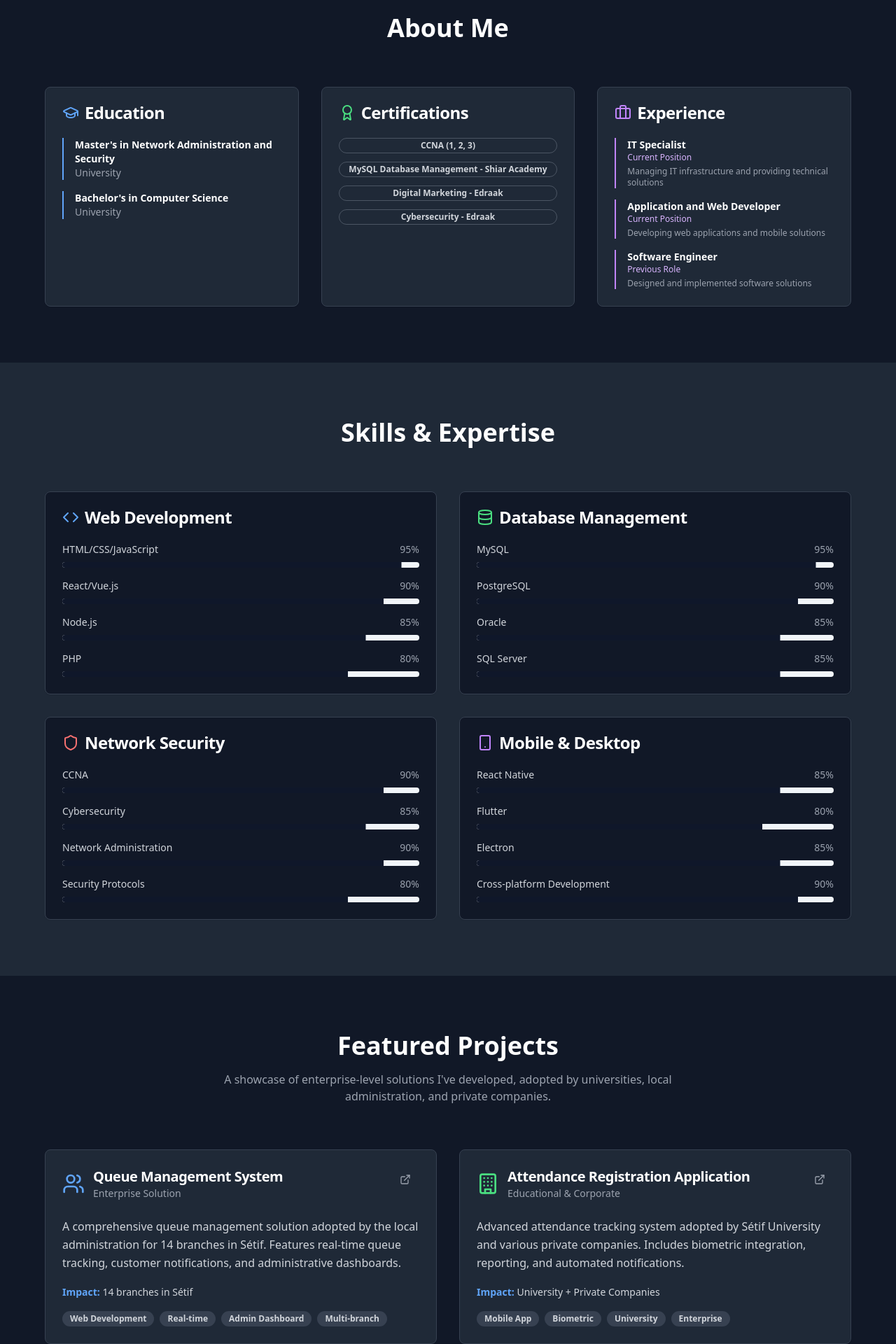
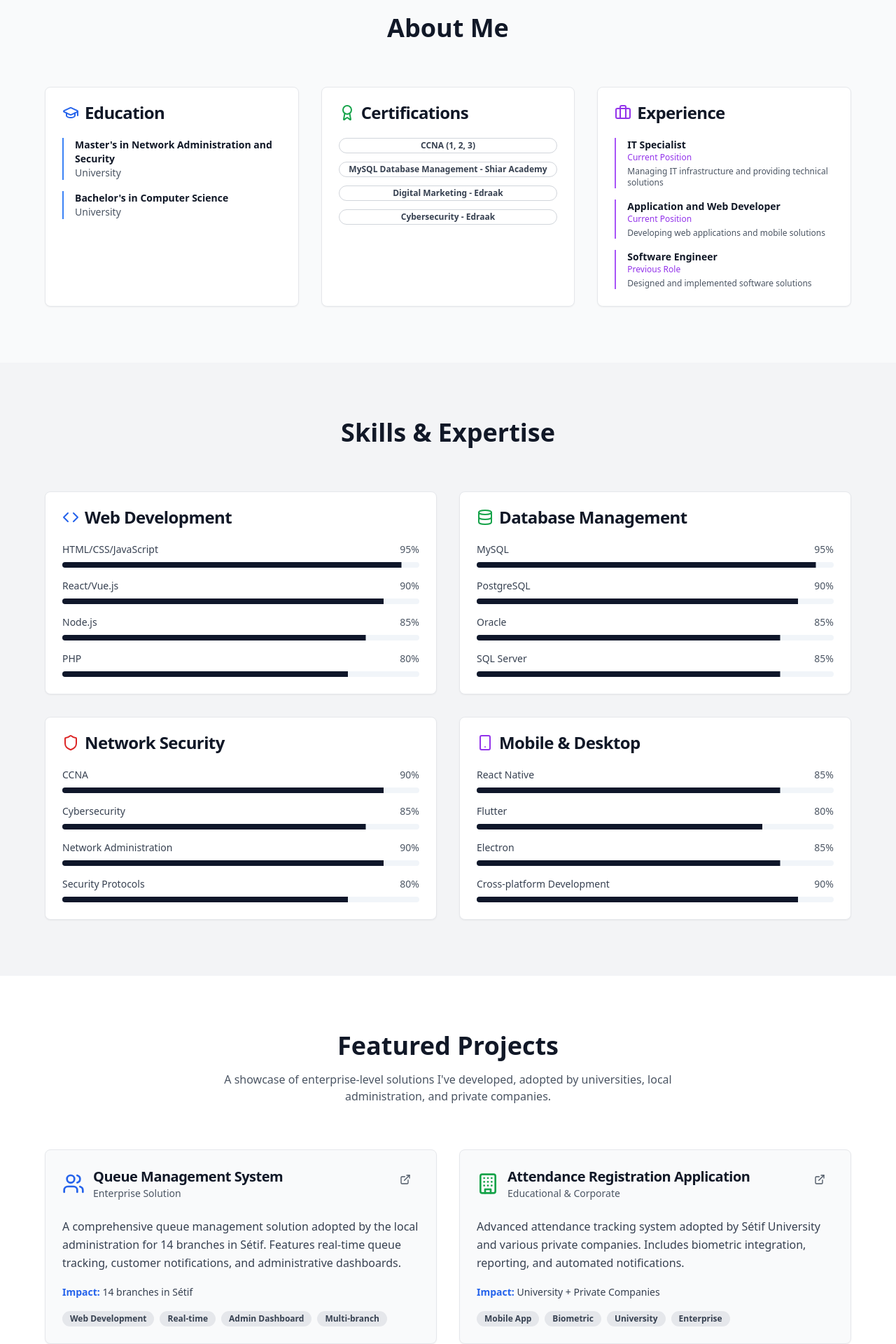
Before and after one commit to boulaoudja-mohamed/BM, a React (Vite) app: page / in a window 1280 px wide. Shown: the part 860-2780 px from the top of the page at 70% size. Built offline with nearby package versions, Linux system fonts and the light colour scheme.

Commit message:
Fix dark mode for all sections: About, Skills, Projects, Contact

```diff
--- a/src/components/About.tsx
+++ b/src/components/About.tsx
@@ -1,4 +1,3 @@
-
 import { Card, CardContent, CardHeader, CardTitle } from "@/components/ui/card";
 import { Badge } from "@/components/ui/badge";
 import { GraduationCap, Award, Briefcase } from "lucide-react";
@@ -43,25 +42,25 @@ const About = () => {
   ];
 
   return (
-    <section id="about" className="py-20 px-4 bg-gray-900">
+    <section id="about" className="py-20 px-4 bg-gray-50 dark:bg-gray-900 transition-colors duration-500">
       <div className="max-w-6xl mx-auto">
-        <h2 className="text-4xl font-bold text-white text-center mb-16 animate-fade-in">About Me</h2>
+        <h2 className="text-4xl font-bold text-gray-900 dark:text-white text-center mb-16 animate-fade-in">About Me</h2>
 
         <div className="grid md:grid-cols-3 gap-8">
           {/* Education */}
-          <Card className="bg-gray-800 border-gray-700 hover:border-blue-500/50 transition-all duration-500 hover:scale-105 hover:shadow-xl hover:shadow-blue-500/10 animate-fade-in opacity-0 [animation-delay:0.2s] [animation-fill-mode:forwards]">
+          <Card className="bg-white dark:bg-gray-800 border-gray-200 dark:border-gray-700 hover:border-blue-500/50 transition-all duration-500 hover:scale-105 hover:shadow-xl hover:shadow-blue-500/10 animate-fade-in opacity-0 [animation-delay:0.2s] [animation-fill-mode:forwards]">
             <CardHeader>
-              <CardTitle className="text-white flex items-center gap-2 group">
-                <GraduationCap className="h-6 w-6 text-blue-400 group-hover:text-blue-300 transition-colors duration-300" />
-                <span className="group-hover:text-blue-100 transition-colors duration-300">Education</span>
+              <CardTitle className="text-gray-900 dark:text-white flex items-center gap-2 group">
+                <GraduationCap className="h-6 w-6 text-blue-600 dark:text-blue-400 group-hover:text-blue-500 dark:group-hover:text-blue-300 transition-colors duration-300" />
+                <span className="group-hover:text-blue-600 dark:group-hover:text-blue-100 transition-colors duration-300">Education</span>
               </CardTitle>
             </CardHeader>
             <CardContent>
               <div className="space-y-4">
                 {education.map((edu, index) => (
-                  <div key={index} className="border-l-2 border-blue-400 pl-4 hover:border-blue-300 transition-colors duration-300">
-                    <h3 className="text-white font-semibold text-sm hover:text-blue-100 transition-colors duration-200">{edu.degree}</h3>
-                    <p className="text-gray-400 text-sm hover:text-gray-300 transition-colors duration-200">{edu.institution}</p>
+                  <div key={index} className="border-l-2 border-blue-500 dark:border-blue-400 pl-4 hover:border-blue-400 dark:hover:border-blue-300 transition-colors duration-300">
+                    <h3 className="text-gray-900 dark:text-white font-semibold text-sm hover:text-blue-600 dark:hover:text-blue-100 transition-colors duration-200">{edu.degree}</h3>
+                    <p className="text-gray-600 dark:text-gray-400 text-sm hover:text-gray-700 dark:hover:text-gray-300 transition-colors duration-200">{edu.institution}</p>
                   </div>
                 ))}
               </div>
@@ -69,11 +68,11 @@ const About = () => {
           </Card>
 
           {/* Certifications */}
-          <Card className="bg-gray-800 border-gray-700 hover:border-green-500/50 transition-all duration-500 hover:scale-105 hover:shadow-xl hover:shadow-green-500/10 animate-fade-in opacity-0 [animation-delay:0.4s] [animation-fill-mode:forwards]">
+          <Card className="bg-white dark:bg-gray-800 border-gray-200 dark:border-gray-700 hover:border-green-500/50 transition-all duration-500 hover:scale-105 hover:shadow-xl hover:shadow-green-500/10 animate-fade-in opacity-0 [animation-delay:0.4s] [animation-fill-mode:forwards]">
             <CardHeader>
-              <CardTitle className="text-white flex items-center gap-2 group">
-                <Award className="h-6 w-6 text-green-400 group-hover:text-green-300 transition-colors duration-300" />
-                <span className="group-hover:text-green-100 transition-colors duration-300">Certifications</span>
+              <CardTitle className="text-gray-900 dark:text-white flex items-center gap-2 group">
+                <Award className="h-6 w-6 text-green-600 dark:text-green-400 group-hover:text-green-500 dark:group-hover:text-green-300 transition-colors duration-300" />
+                <span className="group-hover:text-green-600 dark:group-hover:text-green-100 transition-colors duration-300">Certifications</span>
               </CardTitle>
             </CardHeader>
             <CardContent>
@@ -82,7 +81,7 @@ const About = () => {
                   <Badge
                     key={index}
                     variant="outline"
-                    className="block w-full text-center border-gray-600 text-gray-300 hover:border-green-400 hover:text-green-100 hover:bg-green-500/10 transition-all duration-300 hover:scale-105"
+                    className="block w-full text-center border-gray-300 dark:border-gray-600 text-gray-700 dark:text-gray-300 hover:border-green-500 dark:hover:border-green-400 hover:text-green-600 dark:hover:text-green-100 hover:bg-green-50 dark:hover:bg-green-500/10 transition-all duration-300 hover:scale-105"
                   >
                     {cert}
                   </Badge>
@@ -92,20 +91,20 @@ const About = () => {
           </Card>
 
           {/* Experience */}
-          <Card className="bg-gray-800 border-gray-700 hover:border-purple-500/50 transition-all duration-500 hover:scale-105 hover:shadow-xl hover:shadow-purple-500/10 animate-fade-in opacity-0 [animation-delay:0.6s] [animation-fill-mode:forwards]">
+          <Card className="bg-white dark:bg-gray-800 border-gray-200 dark:border-gray-700 hover:border-purple-500/50 transition-all duration-500 hover:scale-105 hover:shadow-xl hover:shadow-purple-500/10 animate-fade-in opacity-0 [animation-delay:0.6s] [animation-fill-mode:forwards]">
             <CardHeader>
-              <CardTitle className="text-white flex items-center gap-2 group">
-                <Briefcase className="h-6 w-6 text-purple-400 group-hover:text-purple-300 transition-colors duration-300" />
-                <span className="group-hover:text-purple-100 transition-colors duration-300">Experience</span>
+              <CardTitle className="text-gray-900 dark:text-white flex items-center gap-2 group">
+                <Briefcase className="h-6 w-6 text-purple-600 dark:text-purple-400 group-hover:text-purple-500 dark:group-hover:text-purple-300 transition-colors duration-300" />
+                <span className="group-hover:text-purple-600 dark:group-hover:text-purple-100 transition-colors duration-300">Experience</span>
               </CardTitle>
             </CardHeader>
             <CardContent>
               <div className="space-y-4">
                 {experience.map((exp, index) => (
-                  <div key={index} className="border-l-2 border-purple-400 pl-4 hover:border-purple-300 transition-colors duration-300">
-                    <h3 className="text-white font-semibold text-sm hover:text-purple-100 transition-colors duration-200">{exp.role}</h3>
-                    <p className="text-purple-300 text-xs mb-1 hover:text-purple-200 transition-colors duration-200">{exp.type}</p>
-                    <p className="text-gray-400 text-xs hover:text-gray-300 transition-colors duration-200">{exp.description}</p>
+                  <div key={index} className="border-l-2 border-purple-500 dark:border-purple-400 pl-4 hover:border-purple-400 dark:hover:border-purple-300 transition-colors duration-300">
+                    <h3 className="text-gray-900 dark:text-white font-semibold text-sm hover:text-purple-600 dark:hover:text-purple-100 transition-colors duration-200">{exp.role}</h3>
+                    <p className="text-purple-600 dark:text-purple-300 text-xs mb-1 hover:text-purple-500 dark:hover:text-purple-200 transition-colors duration-200">{exp.type}</p>
+                    <p className="text-gray-600 dark:text-gray-400 text-xs hover:text-gray-700 dark:hover:text-gray-300 transition-colors duration-200">{exp.description}</p>
                   </div>
                 ))}
               </div>
--- a/src/components/Projects.tsx
+++ b/src/components/Projects.tsx
@@ -1,4 +1,3 @@
-
 import { Card, CardContent, CardHeader, CardTitle } from "@/components/ui/card";
 import { Badge } from "@/components/ui/badge";
 import { Button } from "@/components/ui/button";
@@ -9,7 +8,7 @@ const Projects = () => {
     {
       title: "Queue Management System",
       description: "A comprehensive queue management solution adopted by the local administration for 14 branches in Sétif. Features real-time queue tracking, customer notifications, and administrative dashboards.",
-      icon: <Users className="h-8 w-8 text-blue-400" />,
+      icon: <Users className="h-8 w-8 text-blue-600 dark:text-blue-400" />,
       tags: ["Web Development", "Real-time", "Admin Dashboard", "Multi-branch"],
       impact: "14 branches in Sétif",
       category: "Enterprise Solution",
@@ -18,7 +17,7 @@ const Projects = () => {
     {
       title: "Attendance Registration Application",
       description: "Advanced attendance tracking system adopted by Sétif University and various private companies. Includes biometric integration, reporting, and automated notifications.",
-      icon: <Building className="h-8 w-8 text-green-400" />,
+      icon: <Building className="h-8 w-8 text-green-600 dark:text-green-400" />,
       tags: ["Mobile App", "Biometric", "University", "Enterprise"],
       impact: "University + Private Companies",
       category: "Educational & Corporate",
@@ -27,7 +26,7 @@ const Projects = () => {
     {
       title: "Payroll Management Program",
       description: "Complete payroll management solution with automated calculations, tax compliance, employee self-service portal, and comprehensive reporting capabilities.",
-      icon: <Calculator className="h-8 w-8 text-purple-400" />,
+      icon: <Calculator className="h-8 w-8 text-purple-600 dark:text-purple-400" />,
       tags: ["Desktop App", "Payroll", "Tax Compliance", "Reporting"],
       impact: "HR Automation",
       category: "Business Application",
@@ -36,7 +35,7 @@ const Projects = () => {
     {
       title: "Warehouse Management System",
       description: "Inventory and warehouse management system with barcode scanning, stock tracking, automated reordering, and integration with accounting systems.",
-      icon: <Package className="h-8 w-8 text-orange-400" />,
+      icon: <Package className="h-8 w-8 text-orange-600 dark:text-orange-400" />,
       tags: ["Inventory", "Barcode", "Automation", "Integration"],
       impact: "Supply Chain Optimization",
       category: "Logistics Solution",
@@ -45,7 +44,7 @@ const Projects = () => {
     {
       title: "ERP System",
       description: "Enterprise Resource Planning system integrating multiple business processes including finance, HR, inventory, and customer management into a unified platform.",
-      icon: <Settings className="h-8 w-8 text-red-400" />,
+      icon: <Settings className="h-8 w-8 text-red-600 dark:text-red-400" />,
       tags: ["ERP", "Integration", "Finance", "Multi-module"],
       impact: "Complete Business Solution",
       category: "Enterprise Platform",
@@ -65,10 +64,10 @@ const Projects = () => {
   };
 
   return (
-    <section id="projects" className="py-20 px-4 bg-gray-900">
+    <section id="projects" className="py-20 px-4 bg-white dark:bg-gray-900 transition-colors duration-500">
       <div className="max-w-6xl mx-auto">
-        <h2 className="text-4xl font-bold text-white text-center mb-4 animate-fade-in">Featured Projects</h2>
-        <p className="text-gray-400 text-center mb-16 max-w-2xl mx-auto animate-fade-in opacity-0 [animation-delay:0.2s] [animation-fill-mode:forwards]">
+        <h2 className="text-4xl font-bold text-gray-900 dark:text-white text-center mb-4 animate-fade-in">Featured Projects</h2>
+        <p className="text-gray-600 dark:text-gray-400 text-center mb-16 max-w-2xl mx-auto animate-fade-in opacity-0 [animation-delay:0.2s] [animation-fill-mode:forwards]">
           A showcase of enterprise-level solutions I've developed, adopted by universities,
           local administration, and private companies.
         </p>
@@ -77,7 +76,7 @@ const Projects = () => {
           {projects.map((project, index) => (
             <Card
               key={index}
-              className={`bg-gray-800 border-gray-700 transition-all duration-500 hover:scale-105 hover:shadow-2xl ${getHoverColors(project.color)} group animate-fade-in opacity-0`}
+              className={`bg-gray-50 dark:bg-gray-800 border-gray-200 dark:border-gray-700 transition-all duration-500 hover:scale-105 hover:shadow-2xl ${getHoverColors(project.color)} group animate-fade-in opacity-0`}
               style={{
                 animationDelay: `${0.1 + index * 0.1}s`,
                 animationFillMode: 'forwards'
@@ -90,21 +89,21 @@ const Projects = () => {
                       {project.icon}
                     </span>
                     <div>
-                      <CardTitle className="text-white text-xl group-hover:text-gray-100 transition-colors duration-300">{project.title}</CardTitle>
-                      <p className="text-gray-400 text-sm group-hover:text-gray-300 transition-colors duration-300">{project.category}</p>
+                      <CardTitle className="text-gray-900 dark:text-white text-xl group-hover:text-gray-700 dark:group-hover:text-gray-100 transition-colors duration-300">{project.title}</CardTitle>
+                      <p className="text-gray-600 dark:text-gray-400 text-sm group-hover:text-gray-700 dark:group-hover:text-gray-300 transition-colors duration-300">{project.category}</p>
                     </div>
                   </div>
-                  <Button variant="ghost" size="sm" className="text-gray-400 hover:text-white hover:scale-110 transition-all duration-300">
+                  <Button variant="ghost" size="sm" className="text-gray-600 dark:text-gray-400 hover:text-gray-900 dark:hover:text-white hover:scale-110 transition-all duration-300">
                     <ExternalLink className="h-4 w-4" />
                   </Button>
                 </div>
               </CardHeader>
               <CardContent>
-                <p className="text-gray-300 mb-4 leading-relaxed group-hover:text-gray-200 transition-colors duration-300">{project.description}</p>
+                <p className="text-gray-700 dark:text-gray-300 mb-4 leading-relaxed group-hover:text-gray-800 dark:group-hover:text-gray-200 transition-colors duration-300">{project.description}</p>
 
                 <div className="mb-4">
-                  <span className="text-sm font-semibold text-blue-400 group-hover:text-blue-300 transition-colors duration-300">Impact: </span>
-                  <span className="text-gray-300 text-sm group-hover:text-gray-200 transition-colors duration-300">{project.impact}</span>
+                  <span className="text-sm font-semibold text-blue-600 dark:text-blue-400 group-hover:text-blue-700 dark:group-hover:text-blue-300 transition-colors duration-300">Impact: </span>
+                  <span className="text-gray-700 dark:text-gray-300 text-sm group-hover:text-gray-800 dark:group-hover:text-gray-200 transition-colors duration-300">{project.impact}</span>
                 </div>
 
                 <div className="flex flex-wrap gap-2">
@@ -112,7 +111,7 @@ const Projects = () => {
                     <Badge
                       key={tagIndex}
                       variant="secondary"
-                      className="bg-gray-700 text-gray-300 hover:bg-gray-600 hover:text-white hover:scale-105 transition-all duration-300"
+                      className="bg-gray-200 dark:bg-gray-700 text-gray-700 dark:text-gray-300 hover:bg-gray-300 dark:hover:bg-gray-600 hover:text-gray-900 dark:hover:text-white hover:scale-105 transition-all duration-300"
                     >
                       {tag}
                     </Badge>
@@ -124,7 +123,7 @@ const Projects = () => {
         </div>
 
         <div className="text-center mt-12 animate-fade-in opacity-0 [animation-delay:0.8s] [animation-fill-mode:forwards]">
-          <Button variant="outline" size="lg" className="border-gray-600 text-gray-300 hover:bg-gray-800 hover:border-gray-500 hover:scale-105 transition-all duration-300 hover:shadow-lg">
+          <Button variant="outline" size="lg" className="border-gray-300 dark:border-gray-600 text-gray-700 dark:text-gray-300 hover:bg-gray-100 dark:hover:bg-gray-800 hover:border-gray-400 dark:hover:border-gray-500 hover:scale-105 transition-all duration-300 hover:shadow-lg">
             View All Projects
           </Button>
         </div>
--- a/src/components/Skills.tsx
+++ b/src/components/Skills.tsx
@@ -1,4 +1,3 @@
-
 import { Card, CardContent, CardHeader, CardTitle } from "@/components/ui/card";
 import { Progress } from "@/components/ui/progress";
 import { Code, Database, Shield, Smartphone } from "lucide-react";
@@ -28,7 +27,7 @@ const Skills = () => {
   const skillCategories = [
     {
       title: "Web Development",
-      icon: <Code className="h-6 w-6 text-blue-400" />,
+      icon: <Code className="h-6 w-6 text-blue-600 dark:text-blue-400" />,
       color: "blue",
       skills: [
         { name: "HTML/CSS/JavaScript", level: 95 },
@@ -39,7 +38,7 @@ const Skills = () => {
     },
     {
       title: "Database Management",
-      icon: <Database className="h-6 w-6 text-green-400" />,
+      icon: <Database className="h-6 w-6 text-green-600 dark:text-green-400" />,
       color: "green",
       skills: [
         { name: "MySQL", level: 95 },
@@ -50,7 +49,7 @@ const Skills = () => {
     },
     {
       title: "Network Security",
-      icon: <Shield className="h-6 w-6 text-red-400" />,
+      icon: <Shield className="h-6 w-6 text-red-600 dark:text-red-400" />,
       color: "red",
       skills: [
         { name: "CCNA", level: 90 },
@@ -61,7 +60,7 @@ const Skills = () => {
     },
     {
       title: "Mobile & Desktop",
-      icon: <Smartphone className="h-6 w-6 text-purple-400" />,
+      icon: <Smartphone className="h-6 w-6 text-purple-600 dark:text-purple-400" />,
       color: "purple",
       skills: [
         { name: "React Native", level: 85 },
@@ -83,26 +82,26 @@ const Skills = () => {
   };
 
   return (
-    <section id="skills" className="py-20 px-4 bg-gray-800">
+    <section id="skills" className="py-20 px-4 bg-gray-100 dark:bg-gray-800 transition-colors duration-500">
       <div className="max-w-6xl mx-auto">
-        <h2 className="text-4xl font-bold text-white text-center mb-16 animate-fade-in">Skills & Expertise</h2>
+        <h2 className="text-4xl font-bold text-gray-900 dark:text-white text-center mb-16 animate-fade-in">Skills & Expertise</h2>
 
         <div className="grid md:grid-cols-2 gap-8">
           {skillCategories.map((category, index) => (
             <Card
               key={index}
-              className={`bg-gray-900 border-gray-700 transition-all duration-500 hover:scale-105 hover:shadow-xl ${getHoverColors(category.color)} animate-fade-in opacity-0`}
+              className={`bg-white dark:bg-gray-900 border-gray-200 dark:border-gray-700 transition-all duration-500 hover:scale-105 hover:shadow-xl ${getHoverColors(category.color)} animate-fade-in opacity-0`}
               style={{
                 animationDelay: `${0.2 + index * 0.1}s`,
                 animationFillMode: 'forwards'
               }}
             >
               <CardHeader>
-                <CardTitle className="text-white flex items-center gap-2 group">
+                <CardTitle className="text-gray-900 dark:text-white flex items-center gap-2 group">
                   <span className="group-hover:scale-110 transition-transform duration-300">
                     {category.icon}
                   </span>
-                  <span className="group-hover:text-gray-100 transition-colors duration-300">
+                  <span className="group-hover:text-gray-600 dark:group-hover:text-gray-100 transition-colors duration-300">
                     {category.title}
                   </span>
                 </CardTitle>
@@ -112,8 +111,8 @@ const Skills = () => {
                   {category.skills.map((skill, skillIndex) => (
                     <div key={skillIndex} className="group">
                       <div className="flex justify-between items-center mb-2">
-                        <span className="text-gray-300 text-sm group-hover:text-white transition-colors duration-200">{skill.name}</span>
-                        <span className="text-gray-400 text-sm group-hover:text-gray-200 transition-colors duration-200">{skill.level}%</span>
+                        <span className="text-gray-700 dark:text-gray-300 text-sm group-hover:text-gray-900 dark:group-hover:text-white transition-colors duration-200">{skill.name}</span>
+                        <span className="text-gray-600 dark:text-gray-400 text-sm group-hover:text-gray-700 dark:group-hover:text-gray-200 transition-colors duration-200">{skill.level}%</span>
                       </div>
                       <Progress
                         value={isVisible ? skill.level : 0}
```
Also changed, not shown: src/components/Contact.tsx (+30 -31 lines).
